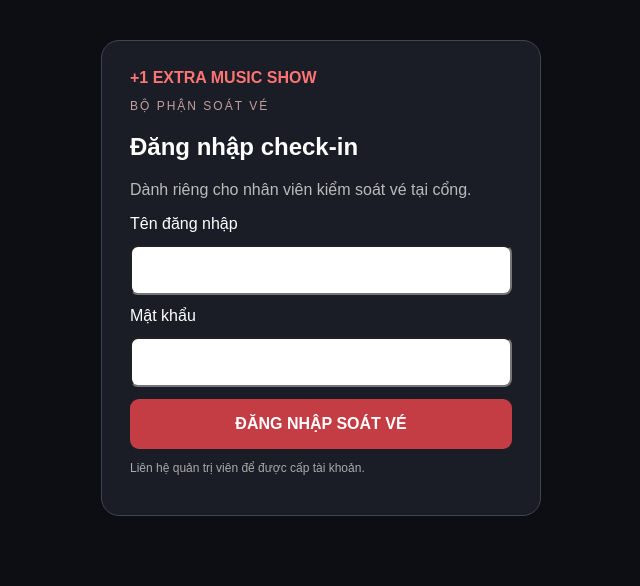
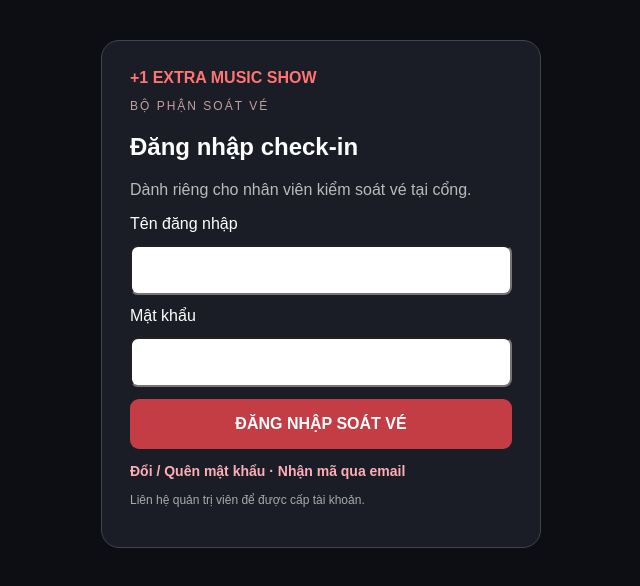
Before and after one commit to bm10dojerry-bot/extra-music-ticket, a Next.js app: page /checkin in a window 1280 px wide. Shown: the top 586 px of the page, without its empty margins (319-959 px from the left). Built offline with nearby package versions, Linux system fonts and the light colour scheme; no server answers.

Commit message:
Add email-code password change link to checkin login

```diff
--- a/app/checkin/gate-login.tsx
+++ b/app/checkin/gate-login.tsx
@@ -11,5 +11,5 @@ export default function GateLogin(){
  return <main style={{background:"#0c0e14",color:"white",minHeight:"100vh",padding:"40px 18px",fontFamily:"Arial,sans-serif"}}><section style={{maxWidth:440,margin:"auto",padding:28,background:"#1a1d25",border:"1px solid #41444e",borderRadius:18}}>
  <a href="/" style={{color:"#ff7474",textDecoration:"none",fontWeight:800}}>+1 EXTRA MUSIC SHOW</a><p style={{fontSize:12,letterSpacing:2,color:"#c3a1a1"}}>BỘ PHẬN SOÁT VÉ</p><h1>Đăng nhập check-in</h1><p style={{color:"#bbb"}}>Dành riêng cho nhân viên kiểm soát vé tại cổng.</p>
  <form onSubmit={login} style={{display:"grid",gap:12}}><label htmlFor="gate-user">Tên đăng nhập</label><input id="gate-user" autoComplete="username" required value={username} onChange={e=>setUsername(e.target.value)} style={{padding:14,borderRadius:8}}/><label htmlFor="gate-password">Mật khẩu</label><input id="gate-password" type="password" autoComplete="current-password" required value={password} onChange={e=>setPassword(e.target.value)} style={{padding:14,borderRadius:8}}/><button disabled={busy} type="submit" style={{padding:16,background:"#c43c44",color:"white",border:0,borderRadius:9,fontWeight:800,cursor:"pointer"}}>{busy?"Đang đăng nhập...":"ĐĂNG NHẬP SOÁT VÉ"}</button></form>
- {error&&<p role="alert" style={{color:"#ff9898"}}>{error}</p>}<p style={{fontSize:12,color:"#aaa"}}>Liên hệ quản trị viên để được cấp tài khoản.</p></section></main>;
+ {error&&<p role="alert" style={{color:"#ff9898"}}>{error}</p>}<p style={{fontSize:14}}><a href="/reset-password?from=checkin" style={{color:"#ffadb6",fontWeight:700}}>Đổi / Quên mật khẩu · Nhận mã qua email</a></p><p style={{fontSize:12,color:"#aaa"}}>Liên hệ quản trị viên để được cấp tài khoản.</p></section></main>;
 }
```
